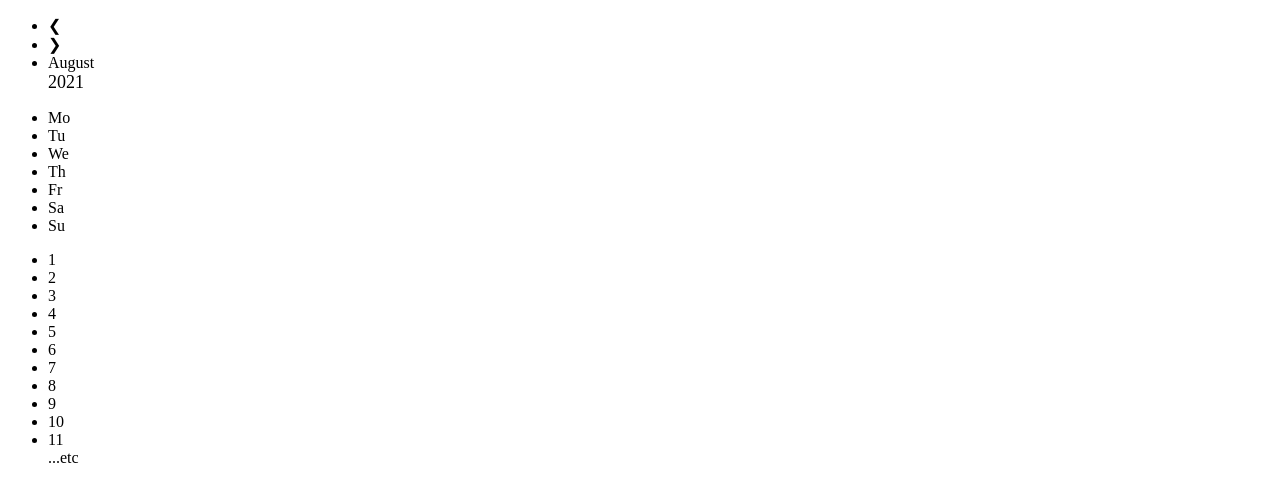
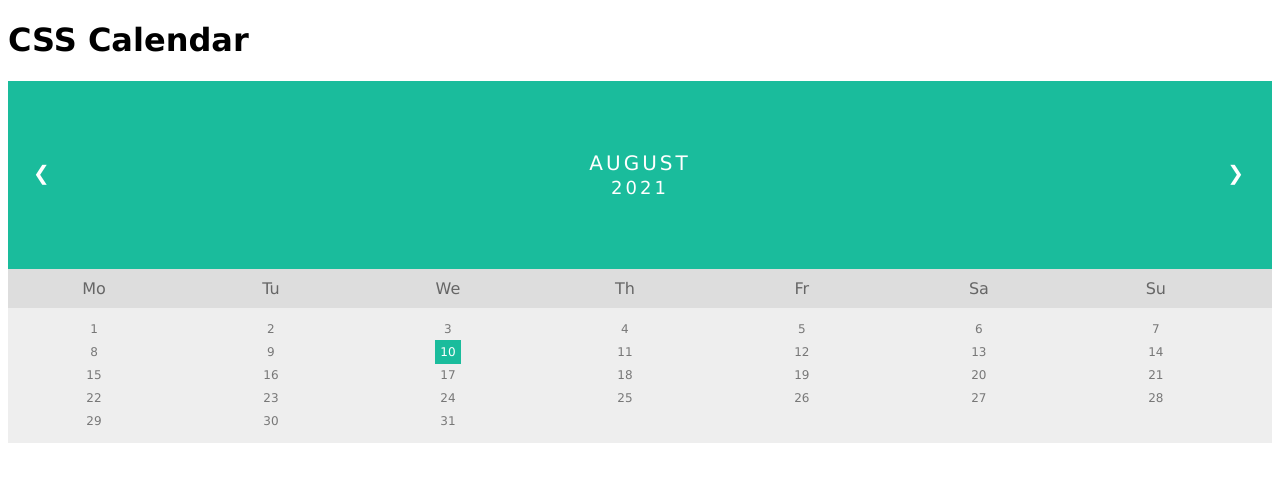
Before and after one commit to DavidYeet/calendar.io, a plain HTML site: page index.html in a window 1280 px wide. Drawn offline with Linux system fonts and the light colour scheme.

Commit message:
Update index.html

```diff
--- a/index.html
+++ b/index.html
@@ -1,16 +1,102 @@
 <!DOCTYPE html>
-<html lang="en" dir="ltr">
-  <head>
-    <meta charset="utf-8">
-    <title>Do Now</title>
-    <link rel="stylesheet" href="style.css" type="text/css>
-  </head>
-  <body>
-   <div class="month">
+<html>
+<head>
+<style>
+* {box-sizing: border-box;}
+ul {list-style-type: none;}
+body {font-family: Verdana, sans-serif;}
+
+.month {
+  padding: 70px 25px;
+  width: 100%;
+  background: #1abc9c;
+  text-align: center;
+}
+
+.month ul {
+  margin: 0;
+  padding: 0;
+}
+
+.month ul li {
+  color: white;
+  font-size: 20px;
+  text-transform: uppercase;
+  letter-spacing: 3px;
+}
+
+.month .prev {
+  float: left;
+  padding-top: 10px;
+}
+
+.month .next {
+  float: right;
+  padding-top: 10px;
+}
+
+.weekdays {
+  margin: 0;
+  padding: 10px 0;
+  background-color: #ddd;
+}
+
+.weekdays li {
+  display: inline-block;
+  width: 13.6%;
+  color: #666;
+  text-align: center;
+}
+
+.days {
+  padding: 10px 0;
+  background: #eee;
+  margin: 0;
+}
+
+.days li {
+  list-style-type: none;
+  display: inline-block;
+  width: 13.6%;
+  text-align: center;
+  margin-bottom: 5px;
+  font-size:12px;
+  color: #777;
+}
+
+.days li .active {
+  padding: 5px;
+  background: #1abc9c;
+  color: white !important
+}
+
+/* Add media queries for smaller screens */
+@media screen and (max-width:720px) {
+  .weekdays li, .days li {width: 13.1%;}
+}
+
+@media screen and (max-width: 420px) {
+  .weekdays li, .days li {width: 12.5%;}
+  .days li .active {padding: 2px;}
+}
+
+@media screen and (max-width: 290px) {
+  .weekdays li, .days li {width: 12.2%;}
+}
+</style>
+</head>
+<body>
+
+<h1>CSS Calendar</h1>
+
+<div class="month">
   <ul>
     <li class="prev">&#10094;</li>
     <li class="next">&#10095;</li>
-    <li>August<br><span style="font-size:18px">2021</span></li>
+    <li>
+      August<br>
+      <span style="font-size:18px">2021</span>
+    </li>
   </ul>
 </div>
 
@@ -36,7 +122,27 @@
   <li>9</li>
   <li><span class="active">10</span></li>
   <li>11</li>
-  ...etc
+  <li>12</li>
+  <li>13</li>
+  <li>14</li>
+  <li>15</li>
+  <li>16</li>
+  <li>17</li>
+  <li>18</li>
+  <li>19</li>
+  <li>20</li>
+  <li>21</li>
+  <li>22</li>
+  <li>23</li>
+  <li>24</li>
+  <li>25</li>
+  <li>26</li>
+  <li>27</li>
+  <li>28</li>
+  <li>29</li>
+  <li>30</li>
+  <li>31</li>
 </ul>
-  </body>
+
+</body>
 </html>
```
